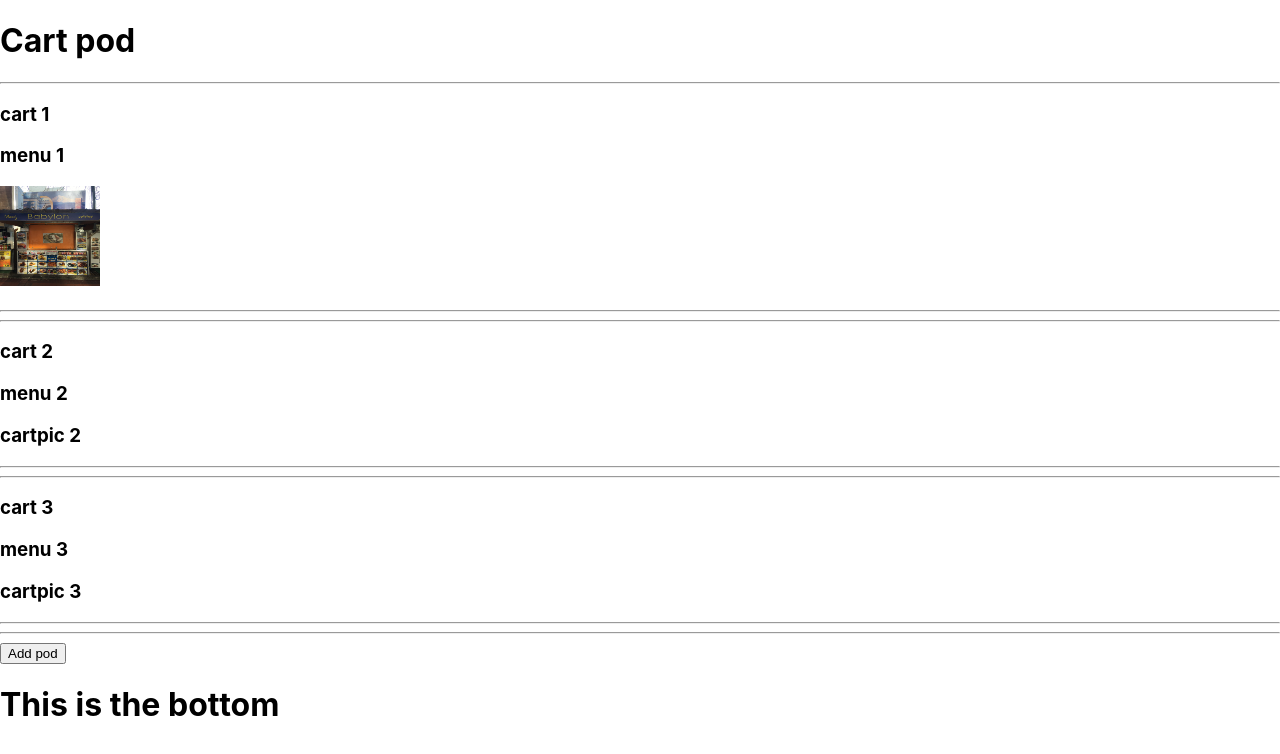
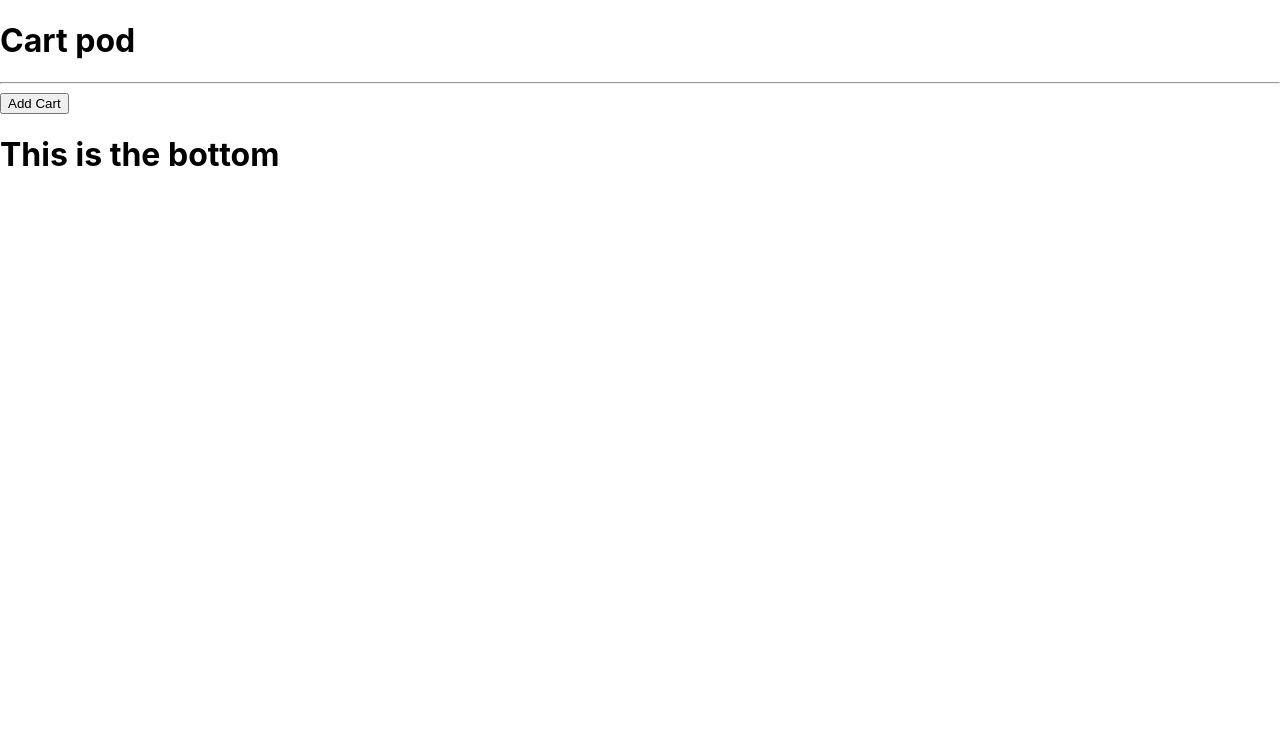
Before and after one commit to BryonBurke/component-practice, a React (Create React App) app: page / in a window 1280 px wide. Shown: the top 754 px of the page. Built offline with nearby package versions, Linux system fonts and the light colour scheme.

Commit message:
pass PodControl method to NewCartForm

```diff
--- /dev/null
+++ b/src/components/CartList.js
@@ -0,0 +1,27 @@
+import React from 'react';
+import Cart from './Cart';
+import PropTypes from 'prop-types'
+
+
+
+const CartList = (props) => {
+  return (
+    <React.Fragment>
+      <hr />
+      {props.cartList.map((cart, index) => (
+        <Cart
+          name={cart.name}
+          menu={cart.menu}
+          description={cart.description}
+          key={index}
+        />
+      ))}
+    </React.Fragment>
+  );
+}
+
+CartList.propTypes = {
+  cartList: PropTypes.array
+};
+
+export default CartList;
--- a/src/components/CartPod.js
+++ /dev/null
@@ -1,39 +0,0 @@
-import React from 'react';
-import Cart from './Cart';
-import cartpicture from './cart1.jpeg';
-
-const masterCartList = [
-  {
-    name: "cart 1",
-    menu: "menu 1",
-    cartpic: <img src={cartpicture} height="100" width="100" alt="" />,
-  },
-  {
-    name: "cart 2",
-    menu: "menu 2",
-    cartpic: "cartpic 2",
-  },
-  {
-    name: "cart 3",
-    menu: "menu 3",
-    cartpic: "cartpic 3",
-  },
-];
-
-const CartPod = () => {
-  return (
-    <React.Fragment>
-      <hr />
-      {masterCartList.map((cart, index) => (
-        <Cart
-          name={cart.name}
-          menu={cart.menu}
-          cartpic={cart.cartpic}
-          key={index}
-        />
-      ))}
-    </React.Fragment>
-  );
-}
-
-export default CartPod;
--- a/src/components/NewCartForm.js
+++ b/src/components/NewCartForm.js
@@ -1,7 +1,8 @@
 import React from 'react';
 import { v4 } from 'uuid';
+import PropTypes from 'prop-types';
 
-const NewCartForm = (props) => {
+function NewCartForm(props) {
   return (
     <React.Fragment>
       <form onSubmit={handleNewCartFormSubmission}>
@@ -14,20 +15,27 @@ const NewCartForm = (props) => {
           name='menu'
           placeholder='menu' />
         <textarea
-          name='issue'
-          placeholder='Describe your issue.' />
+          name='description'
+          placeholder='Describe the cart.' />
         <button type='submit'>Help!</button>
       </form>
     </React.Fragment>
    );
 }
 
-const handleNewCartFormSubmission = (event) => {
+function handleNewCartFormSubmission (event){
   event.preventDefault();
-  console.log(event.target.name.value);
-  console.log(event.target.menu.value);
-  console.log(event.target.issue.value);
+  props.onNewCartCreation({
+    name: event.target.name.value,
+    menu: event.target.menu.value,
+    description: event.target.description.value,
+
+  });
 }
+
+NewCartForm.propTypes ={
+  onNewCartCreation: PropTypes.func
+};
 
 
 export default NewCartForm;
--- a/src/components/PodControl.js
+++ b/src/components/PodControl.js
@@ -1,6 +1,6 @@
 import React from 'react';
 import NewCartForm from './NewCartForm';
-import CartPod from './CartPod';
+import CartList from './CartList';
 
 class PodControl extends React.Component {
   constructor(props) {
@@ -15,18 +15,24 @@ class PodControl extends React.Component {
    this.setState(prevState => ({formVisibleOnPage: !prevState.formVisibleOnPage}));
  }
 
+  handleAddingNewCartToList = (newCart) => {
+    const newMasterCartList = this.state.masterCartList.concat(newCart);
+    this.setState({ masterCartList: newMasterCartList });
+    this.setState({ formVisibleOnPage: false });
+  }
+
 
   render() {
     let currentlyVisibleState = null;
     let buttonText = null;
     if (this.state.formVisibleOnPage){
-      currentlyVisibleState = <NewCartForm
-      onNewPodCreation={this.handleAddingNewCartToPod}/>
+      currentlyVisibleState =
+      <NewCartForm onNewCartCreation={this.handleAddingNewCartToPod}/>
       buttonText = "Return to Cart Pod";
     } else {
-      currentlyVisibleState = <CartPod
-      cartPod={this.state.masterCartList}/>
-      buttonText = "Add pod";
+      currentlyVisibleState =
+      <CartList cartList={this.state.masterCartList}/>
+      buttonText = "Add Cart";
     }
     return (
       <React.Fragment>
```
